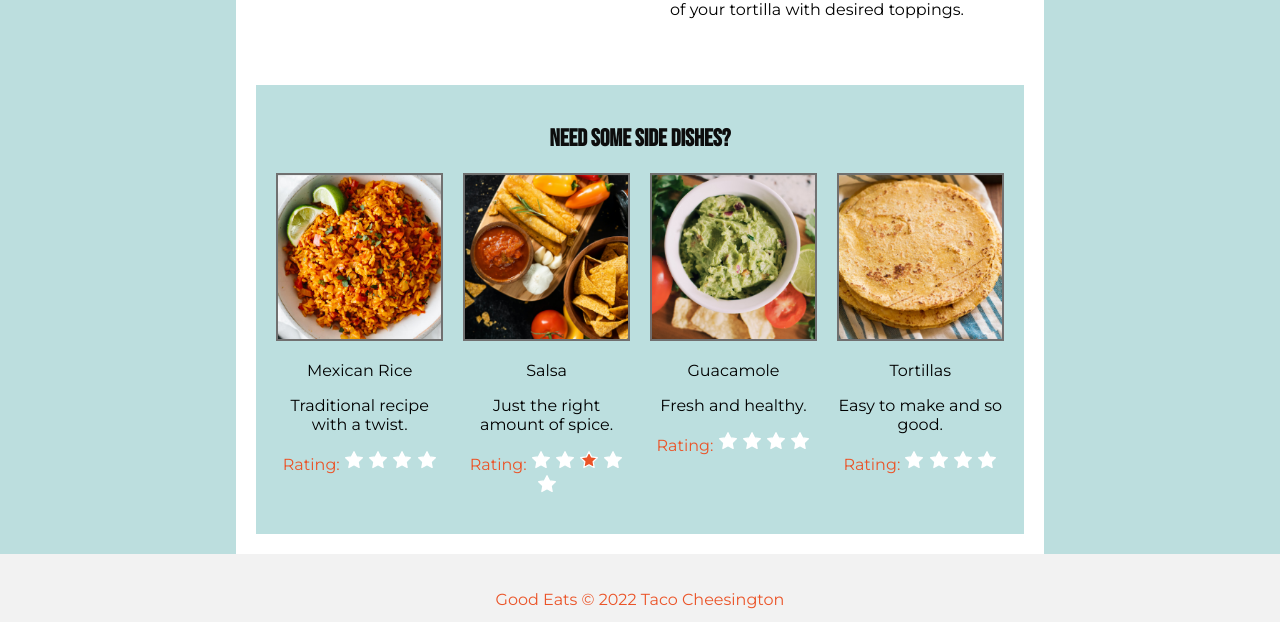
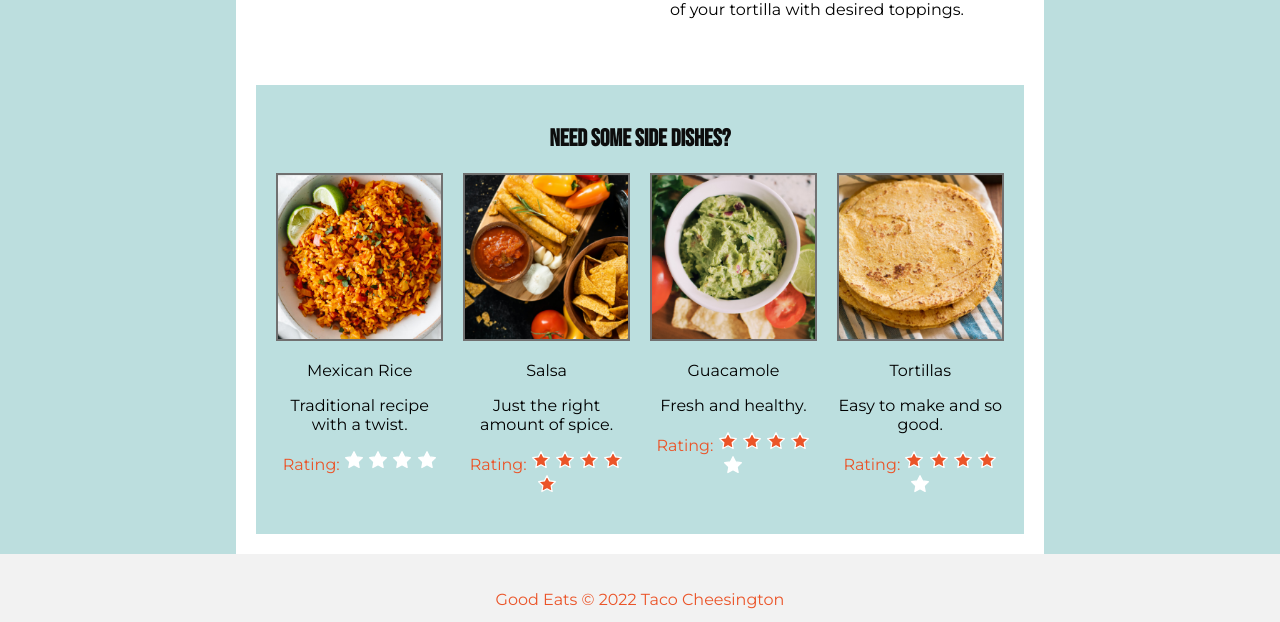
Before and after one commit to kyleighgreen/recipe, a plain HTML site: page index.html in a window 1280 px wide. Shown: the part 1667-2289 px from the top of the page. Drawn offline with Linux system fonts and the light colour scheme.

Commit message:
Update index.html

```diff
--- a/index.html
+++ b/index.html
@@ -230,7 +230,7 @@
                         Rating:
 
                         <svg xmlns="http://www.w3.org/2000/svg" class="icon icon-tabler icon-tabler-star" width="20"
-                            height="20" viewBox="0 0 24 24" stroke-width="1.5" stroke="#ffffff" fill="#ffffff"
+                            height="20" viewBox="0 0 24 24" stroke-width="1.5" stroke="#ffffff" fill="#EB5428"
                             stroke-linecap="round" stroke-linejoin="round">
                             <path stroke="none" d="M0 0h24v24H0z" fill="none
                             " />
@@ -238,7 +238,7 @@
                                 d="M12 17.75l-6.172 3.245l1.179 -6.873l-5 -4.867l6.9 -1l3.086 -6.253l3.086 6.253l6.9 1l-5 4.867l1.179 6.873z" />
                         </svg>
                         <svg xmlns="http://www.w3.org/2000/svg" class="icon icon-tabler icon-tabler-star" width="20"
-                            height="20" viewBox="0 0 24 24" stroke-width="1.5" stroke="#ffffff" fill="#ffffff"
+                            height="20" viewBox="0 0 24 24" stroke-width="1.5" stroke="#ffffff" fill="#EB5428"
                             stroke-linecap="round" stroke-linejoin="round">
                             <path stroke="none" d="M0 0h24v24H0z" fill="none" />
                             <path
@@ -252,7 +252,52 @@
                                 d="M12 17.75l-6.172 3.245l1.179 -6.873l-5 -4.867l6.9 -1l3.086 -6.253l3.086 6.253l6.9 1l-5 4.867l1.179 6.873z" />
                         </svg>
                         <svg xmlns="http://www.w3.org/2000/svg" class="icon icon-tabler icon-tabler-star" width="20"
-                            height="20" viewBox="0 0 24 24" stroke-width="1.5" stroke="#ffffff" fill="#ffffff"
+                            height="20" viewBox="0 0 24 24" stroke-width="1.5" stroke="#ffffff" fill="#EB5428"
+                            stroke-linecap="round" stroke-linejoin="round">
+                            <path stroke="none" d="M0 0h24v24H0z" fill="none" />
+                            <path
+                                d="M12 17.75l-6.172 3.245l1.179 -6.873l-5 -4.867l6.9 -1l3.086 -6.253l3.086 6.253l6.9 1l-5 4.867l1.179 6.873z" />
+                        </svg>
+                        <svg xmlns="http://www.w3.org/2000/svg" class="icon icon-tabler icon-tabler-star" width="20"
+                            height="20" viewBox="0 0 24 24" stroke-width="1.5" stroke="#ffffff" fill="#EB5428"
+                            stroke-linecap="round" stroke-linejoin="round">
+                            <path stroke="none" d="M0 0h24v24H0z" fill="none" />
+                            <path
+                                d="M12 17.75l-6.172 3.245l1.179 -6.873l-5 -4.867l6.9 -1l3.086 -6.253l3.086 6.253l6.9 1l-5 4.867l1.179 6.873z" />
+                        </svg>
+                    </p>
+                </div>
+
+                <div class="side-dish">
+                    <img src="guacamole.png" alt="Guacamole">
+                    <p>Guacamole</p>
+                    <p>Fresh and healthy.</p>
+                    <p class="rating">
+                        Rating:
+
+                        <svg xmlns="http://www.w3.org/2000/svg" class="icon icon-tabler icon-tabler-star" width="20"
+                            height="20" viewBox="0 0 24 24" stroke-width="1.5" stroke="#ffffff" fill="#EB5428"
+                            stroke-linecap="round" stroke-linejoin="round">
+                            <path stroke="none" d="M0 0h24v24H0z" fill="none" />
+                            <path
+                                d="M12 17.75l-6.172 3.245l1.179 -6.873l-5 -4.867l6.9 -1l3.086 -6.253l3.086 6.253l6.9 1l-5 4.867l1.179 6.873z" />
+                        </svg>
+                        <svg xmlns="http://www.w3.org/2000/svg" class="icon icon-tabler icon-tabler-star" width="20"
+                            height="20" viewBox="0 0 24 24" stroke-width="1.5" stroke="#ffffff" fill="#EB5428"
+                            stroke-linecap="round" stroke-linejoin="round">
+                            <path stroke="none" d="M0 0h24v24H0z" fill="none" />
+                            <path
+                                d="M12 17.75l-6.172 3.245l1.179 -6.873l-5 -4.867l6.9 -1l3.086 -6.253l3.086 6.253l6.9 1l-5 4.867l1.179 6.873z" />
+                        </svg>
+                        <svg xmlns="http://www.w3.org/2000/svg" class="icon icon-tabler icon-tabler-star" width="20"
+                            height="20" viewBox="0 0 24 24" stroke-width="1.5" stroke="#ffffff" fill="#EB5428"
+                            stroke-linecap="round" stroke-linejoin="round">
+                            <path stroke="none" d="M0 0h24v24H0z" fill="none" />
+                            <path
+                                d="M12 17.75l-6.172 3.245l1.179 -6.873l-5 -4.867l6.9 -1l3.086 -6.253l3.086 6.253l6.9 1l-5 4.867l1.179 6.873z" />
+                        </svg>
+                        <svg xmlns="http://www.w3.org/2000/svg" class="icon icon-tabler icon-tabler-star" width="20"
+                            height="20" viewBox="0 0 24 24" stroke-width="1.5" stroke="#ffffff" fill="#EB5428"
                             stroke-linecap="round" stroke-linejoin="round">
                             <path stroke="none" d="M0 0h24v24H0z" fill="none" />
                             <path
@@ -269,45 +314,6 @@
                 </div>
 
                 <div class="side-dish">
-                    <img src="guacamole.png" alt="Guacamole">
-                    <p>Guacamole</p>
-                    <p>Fresh and healthy.</p>
-                    <p class="rating">
-                        Rating:
-
-                        <svg xmlns="http://www.w3.org/2000/svg" class="icon icon-tabler icon-tabler-star" width="20"
-                            height="20" viewBox="0 0 24 24" stroke-width="1.5" stroke="#ffffff" fill="#ffffff"
-                            stroke-linecap="round" stroke-linejoin="round">
-                            <path stroke="none" d="M0 0h24v24H0z" fill="none" />
-                            <path
-                                d="M12 17.75l-6.172 3.245l1.179 -6.873l-5 -4.867l6.9 -1l3.086 -6.253l3.086 6.253l6.9 1l-5 4.867l1.179 6.873z" />
-                        </svg>
-                        <svg xmlns="http://www.w3.org/2000/svg" class="icon icon-tabler icon-tabler-star" width="20"
-                            height="20" viewBox="0 0 24 24" stroke-width="1.5" stroke="#ffffff" fill="#ffffff"
-                            stroke-linecap="round" stroke-linejoin="round">
-                            <path stroke="none" d="M0 0h24v24H0z" fill="none" />
-                            <path
-                                d="M12 17.75l-6.172 3.245l1.179 -6.873l-5 -4.867l6.9 -1l3.086 -6.253l3.086 6.253l6.9 1l-5 4.867l1.179 6.873z" />
-                        </svg>
-                        <svg xmlns="http://www.w3.org/2000/svg" class="icon icon-tabler icon-tabler-star" width="20"
-                            height="20" viewBox="0 0 24 24" stroke-width="1.5" stroke="#ffffff" fill="#ffffff"
-                            stroke-linecap="round" stroke-linejoin="round">
-                            <path stroke="none" d="M0 0h24v24H0z" fill="none" />
-                            <path
-                                d="M12 17.75l-6.172 3.245l1.179 -6.873l-5 -4.867l6.9 -1l3.086 -6.253l3.086 6.253l6.9 1l-5 4.867l1.179 6.873z" />
-                        </svg>
-                        <svg xmlns="http://www.w3.org/2000/svg" class="icon icon-tabler icon-tabler-star" width="20"
-                            height="20" viewBox="0 0 24 24" stroke-width="1.5" stroke="#ffffff" fill="#ffffff"
-                            stroke-linecap="round" stroke-linejoin="round">
-                            <path stroke="none" d="M0 0h24v24H0z" fill="none" />
-                            <path
-                                d="M12 17.75l-6.172 3.245l1.179 -6.873l-5 -4.867l6.9 -1l3.086 -6.253l3.086 6.253l6.9 1l-5 4.867l1.179 6.873z" />
-                        </svg>
-
-                    </p>
-                </div>
-
-                <div class="side-dish">
                     <img src="tortillas.png" alt="Tortillas">
                     <p>Tortillas</p>
                     <p>Easy to make and so good.</p>
@@ -315,21 +321,28 @@
                         Rating:
 
                         <svg xmlns="http://www.w3.org/2000/svg" class="icon icon-tabler icon-tabler-star" width="20"
-                            height="20" viewBox="0 0 24 24" stroke-width="1.5" stroke="#ffffff" fill="#ffffff"
+                            height="20" viewBox="0 0 24 24" stroke-width="1.5" stroke="#ffffff" fill="#EB5428"
                             stroke-linecap="round" stroke-linejoin="round">
                             <path stroke="none" d="M0 0h24v24H0z" fill="none" />
                             <path
                                 d="M12 17.75l-6.172 3.245l1.179 -6.873l-5 -4.867l6.9 -1l3.086 -6.253l3.086 6.253l6.9 1l-5 4.867l1.179 6.873z" />
                         </svg>
                         <svg xmlns="http://www.w3.org/2000/svg" class="icon icon-tabler icon-tabler-star" width="20"
-                            height="20" viewBox="0 0 24 24" stroke-width="1.5" stroke="#ffffff" fill="#ffffff"
+                            height="20" viewBox="0 0 24 24" stroke-width="1.5" stroke="#ffffff" fill="#EB5428"
                             stroke-linecap="round" stroke-linejoin="round">
                             <path stroke="none" d="M0 0h24v24H0z" fill="none" />
                             <path
                                 d="M12 17.75l-6.172 3.245l1.179 -6.873l-5 -4.867l6.9 -1l3.086 -6.253l3.086 6.253l6.9 1l-5 4.867l1.179 6.873z" />
                         </svg>
                         <svg xmlns="http://www.w3.org/2000/svg" class="icon icon-tabler icon-tabler-star" width="20"
-                            height="20" viewBox="0 0 24 24" stroke-width="1.5" stroke="#ffffff" fill="#ffffff"
+                            height="20" viewBox="0 0 24 24" stroke-width="1.5" stroke="#ffffff" fill="#EB5428"
+                            stroke-linecap="round" stroke-linejoin="round">
+                            <path stroke="none" d="M0 0h24v24H0z" fill="none" />
+                            <path
+                                d="M12 17.75l-6.172 3.245l1.179 -6.873l-5 -4.867l6.9 -1l3.086 -6.253l3.086 6.253l6.9 1l-5 4.867l1.179 6.873z" />
+                        </svg>
+                        <svg xmlns="http://www.w3.org/2000/svg" class="icon icon-tabler icon-tabler-star" width="20"
+                            height="20" viewBox="0 0 24 24" stroke-width="1.5" stroke="#ffffff" fill="#EB5428"
                             stroke-linecap="round" stroke-linejoin="round">
                             <path stroke="none" d="M0 0h24v24H0z" fill="none" />
                             <path
```
